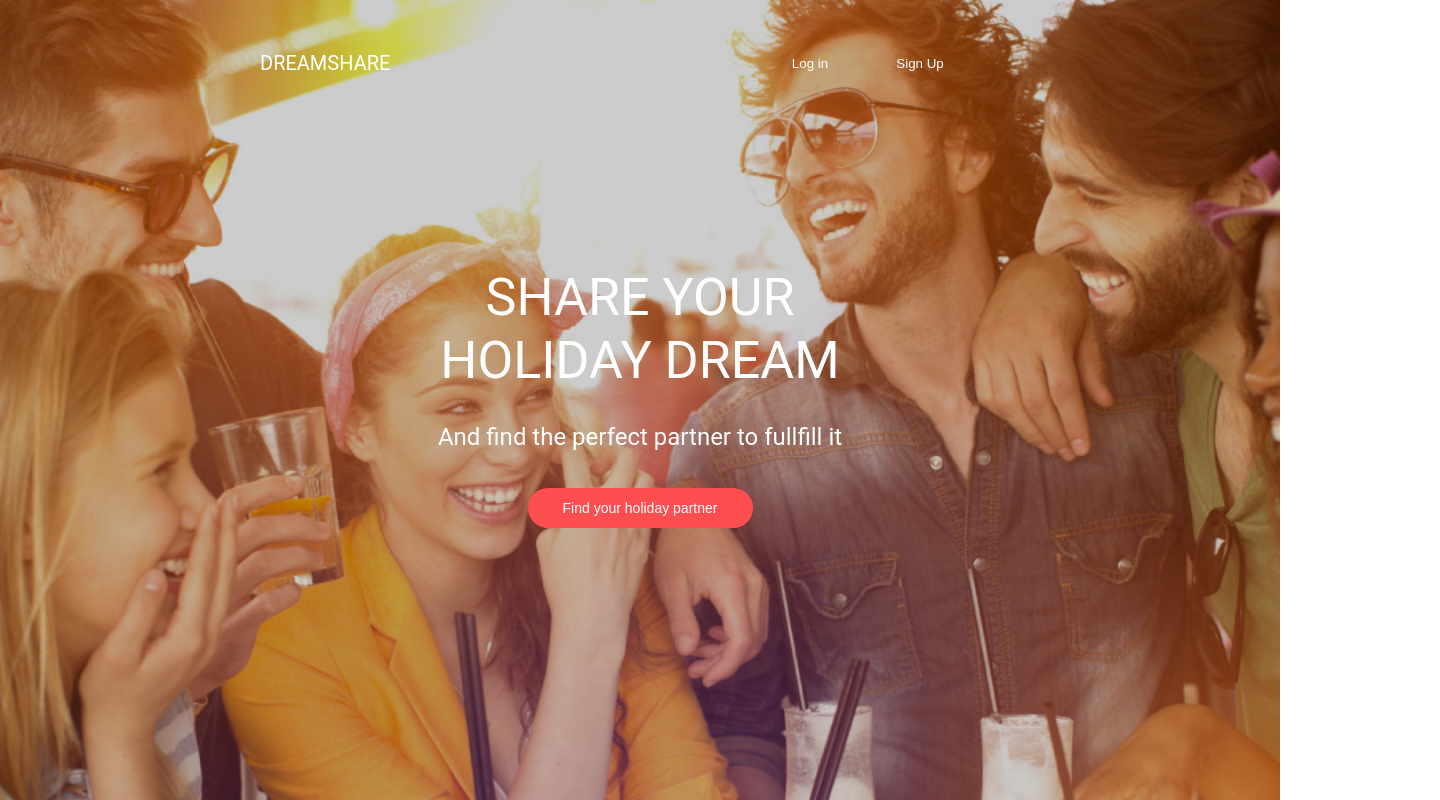
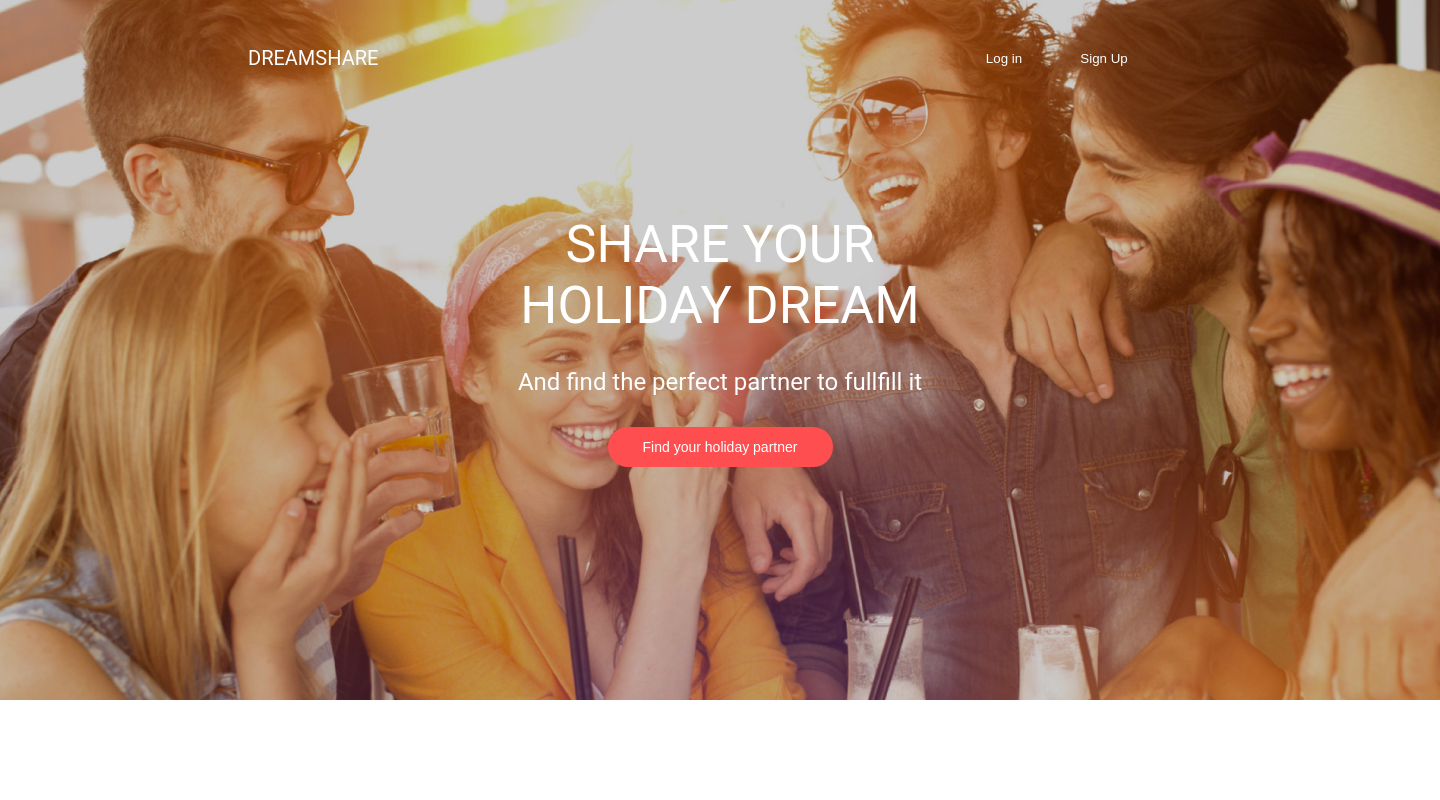
Before and after one commit to NguyenTriet138/triet-nguyen-html-css-training, a plain HTML site: page Practice1-html-css/index.html in a window 1280 px wide. Shown: the whole page, 1440 px wide, since content can reach past the window. Drawn offline with Linux system fonts and the light colour scheme.

Commit message:
Fix: design layout issue, remove redundant CSS code.

```diff
--- a/Practice1-html-css/css/styles.css
+++ b/Practice1-html-css/css/styles.css
@@ -16,28 +16,26 @@ body {
 /* HEADER START */
 .header {
     background-image: url(../image/Background.png);
-    height: 100vh;
+    min-height: 700px;
+    min-width: 1440px;
     background-repeat: no-repeat;
     background-size: cover;
     background-position: center;
-    color: white;
-    text-align: center;
-    justify-content: center;
-    align-items: center;
+    color: #FFFFFF;
+    margin: 0 auto;
 
     /* Top-bar: Dreamshare; login; signup */
     .header-bar {
         display: flex;
         justify-content: space-between;
         align-items: center;
-        padding: 40px 60px;
+        padding: 40px 248px;
     }
 }
 
 /* Dreamshare logo */
 .nav-logo {
     font-size: 20px;
-    margin: 0px 200px;
     color: white;
     text-decoration: none;
 
@@ -49,7 +47,7 @@ body {
     display: flex;
     align-items: center;
     gap: 10px;
-    margin-right: 250px;
+    padding-right: 43px;
 
     button {
         height: 36px;
@@ -60,9 +58,8 @@ body {
 /* Button-card component define */
 .button{
     background: transparent;
-    margin: 5px;
     border-radius: 20px;
-    color: white;
+    color: #FFFFFF;
     border: 2px solid transparent;
     &:hover {
         background: transparent;
@@ -72,28 +69,22 @@ body {
 /* End button-card define */
 
 .header-content {
-    display: flex;
-    flex-direction: column;
-    gap: 33px;
-    justify-content: center;
-    align-items: center;
-    margin-top: -126px;
-    height: inherit;
-    width: inherit;
-    /* margin-top: 223px; */
+    width: 426px;
+    margin: 97.5px auto 0;
+    justify-items: center;
 
-    h2 {
+    .header-title {
         font-size: 52px;
         font-weight: 400;
-        line-height: 1.2em;
-        margin: 0;
+        text-align: center;
+        line-height: 1.19em;
+        margin-bottom: 32.5px;
     }
 
-    p {
+    .header-descript {
         font-size: 24px;
         line-height: 24.5px;
-        height: 25px;
-        margin: 0;
+        margin-bottom: 33px;
     }
 
     button {
@@ -101,7 +92,6 @@ body {
         width: 225px;
         height: 40px;
         font-size: 14px;
-        border: 2px solid transparent;
 
         &:hover {
             background: transparent;
@@ -109,5 +99,4 @@ body {
         }
     }
 }
-
 /* HEADER END */
--- a/Practice1-html-css/index.html
+++ b/Practice1-html-css/index.html
@@ -17,8 +17,8 @@
                 </div>
             </div>
             <div class="header-content">
-                <h2>SHARE YOUR <br> HOLIDAY DREAM</h2>
-                <p>And find the perfect partner to fullfill it</p>
+                <h2 class="header-title">SHARE YOUR HOLIDAY DREAM</h2>
+                <p class="header-descript">And find the perfect partner to fullfill it</p>
                 <button class="button">Find your holiday partner</button>
             </div>
         </header>
```
